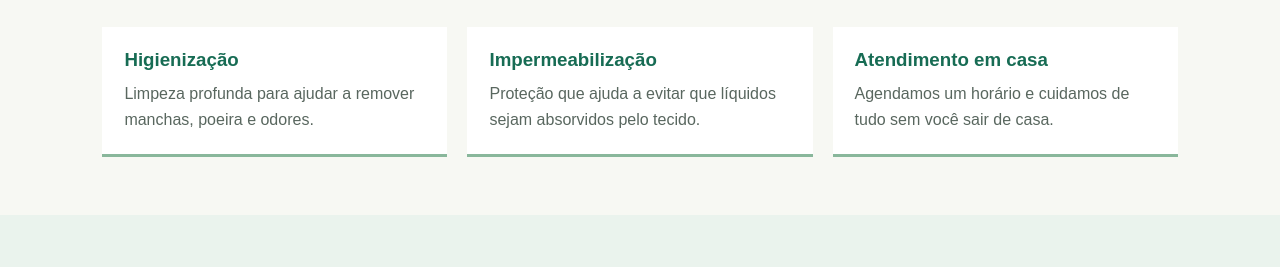
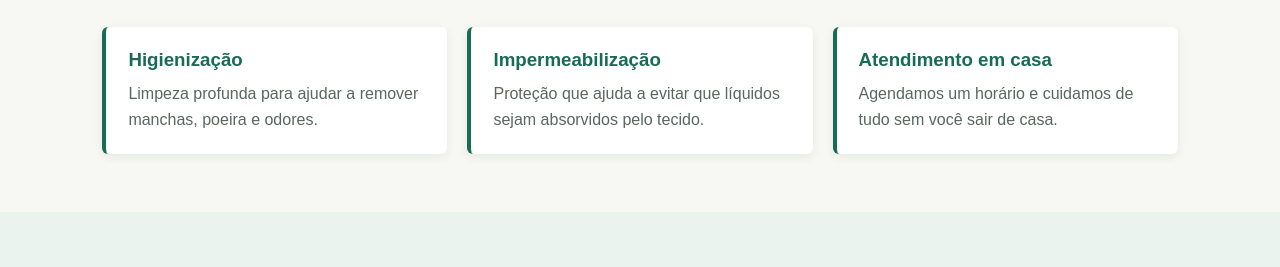
Before and after one commit to PdroHenr/ATIVIDADE_AVALIATIVA, a plain HTML site: page index.html in a window 1280 px wide. Shown: the part 661-928 px from the top of the page. Drawn offline with Linux system fonts and the light colour scheme.

Commit message:
Criei a branch feature/estilo-dos-cards e dei um destaque novo aos cards: eles agora têm uma faixa verde lateral, cantos arredondados e uma sombra leve. Ao passar o mouse, sobem um pouquinho

```diff
--- a/css/style.css
+++ b/css/style.css
@@ -31,7 +31,18 @@ section { padding: 58px 8%; }
 .benefits { text-align: center; background: #eaf3ed; }
 .services h2, .contact h2 { font-size: 30px; }
 .items { display: grid; grid-template-columns: repeat(3, 1fr); gap: 20px; margin-top: 30px; text-align: left; }
-.item { padding: 22px; background: #fff; border-bottom: 3px solid #89b79b; }
+.item {
+	padding: 22px;
+	background: #fff;
+	border-left: 4px solid var(--cor-principal);
+	border-radius: 6px;
+	box-shadow: 0 3px 10px #20302b14;
+	transition: transform 0.2s, box-shadow 0.2s;
+}
+.item:hover {
+	transform: translateY(-4px);
+	box-shadow: 0 7px 16px #20302b20;
+}
 .item h3 { margin: 0 0 10px; color: var(--cor-principal); }
 .item p { margin: 0; color: #59675f; line-height: 1.6; }
 
```
